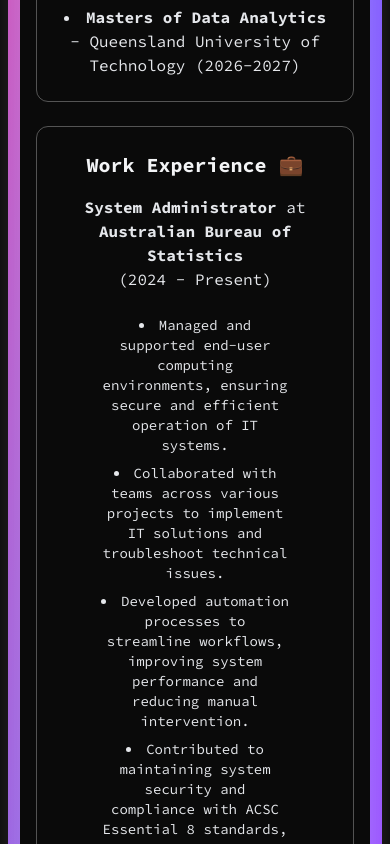
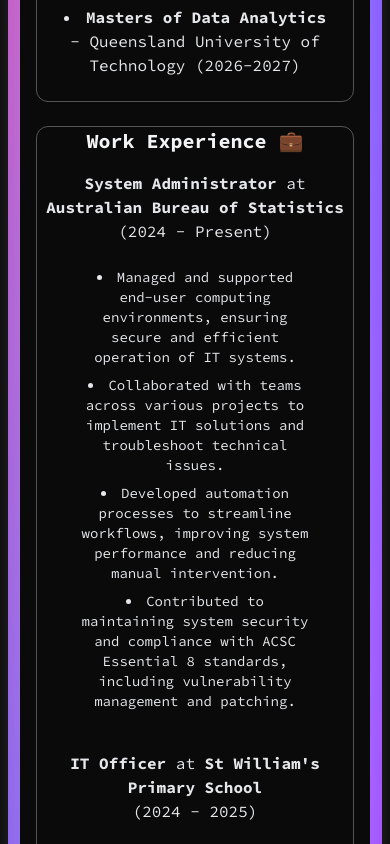
Before and after one commit to danieltsam/danieltsam.github.io, a React (Vite) app: page / in a window 390 px wide. Shown: the part 2080-2924 px from the top of the page. Built offline with nearby package versions, Linux system fonts and the light colour scheme.

Commit message:
formatting in about

```diff
--- a/src/components/sections/About.jsx
+++ b/src/components/sections/About.jsx
@@ -56,7 +56,7 @@
                             </li>
                         </ul>
                     </div>
-                    <div className="p-6 rounded-xl border-white/30 border hover:translate-y-1 transition-all">
+                    <div className="px-0 sm:p-6 rounded-xl border-white/30 border hover:translate-y-1 transition-all">
                         <h3 className="text-xl font-bold mb-4">Work Experience 💼</h3>
                         <div className="space-y-4 text-gray-200">
                             <div>
```
